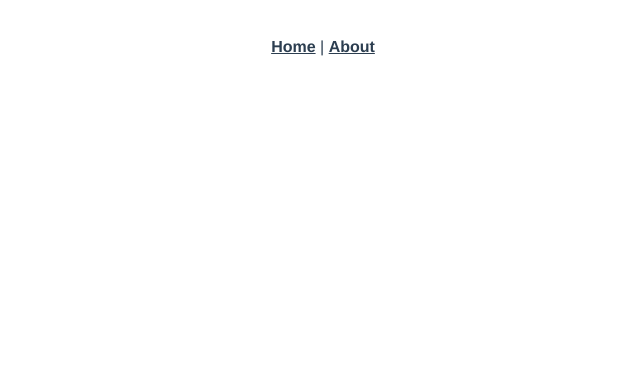
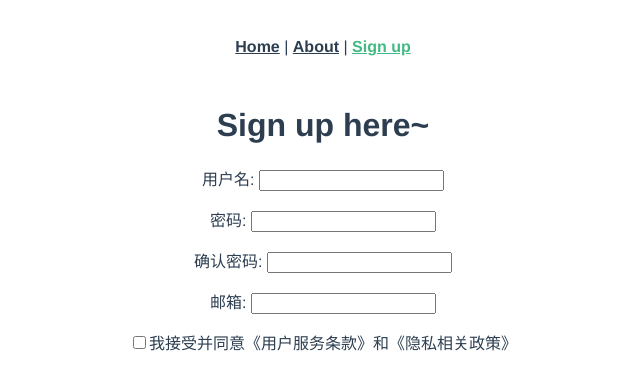
Before and after one commit to baocvcv/wenquan-platform, a Vue app in the folder frontend/: page /signup in a window 1280 px wide. Shown: the top 390 px of the page, without its empty margins (317-957 px from the left). Built offline with nearby package versions, Linux system fonts and the light colour scheme.

Commit message:
Add url pattern for sign up view and initialize sign up view

```diff
--- a/frontend/src/App.vue
+++ b/frontend/src/App.vue
@@ -2,7 +2,8 @@
   <div id="app">
     <div id="nav">
       <router-link to="/">Home</router-link> |
-      <router-link to="/about">About</router-link>
+      <router-link to="/about">About</router-link> |
+      <router-link to="/signup">Sign up</router-link>
     </div>
     <router-view />
   </div>
--- /dev/null
+++ b/frontend/src/components/SignUpBox.vue
@@ -0,0 +1,39 @@
+<template>
+  <div id="sign-up-box">
+    <p>
+      <label>用户名: </label>
+      <input type="text" />
+    </p>
+    <p>
+      <label>密码: </label>
+      <input type="password" />
+    </p>
+    <p>
+      <label>确认密码: </label>
+      <input type="password" />
+    </p>
+    <p>
+      <label>邮箱: </label>
+      <input type="text" />
+    </p>
+    <p>
+      <input type="checkbox" />
+	  <label>我接受并同意《用户服务条款》和《隐私相关政策》</label>
+    </p>
+  </div>
+</template>
+
+<script>
+export default {
+  name: "sign-up-box",
+  props: {
+    a: Array
+  },
+  components: {
+  },
+}
+</script>
+
+<!-- Add "scoped" attribute to limit CSS to this component only -->
+<style scoped>
+</style>
--- a/frontend/src/router.js
+++ b/frontend/src/router.js
@@ -13,6 +13,12 @@ export default new Router({
       name: "home",
       component: Home
     },
+	{
+	  path: "/signup",
+	  name: "signup",
+	  component: () =>
+        import("./views/SignUp.vue")
+	},
     {
       path: "/about",
       name: "about",
--- /dev/null
+++ b/frontend/src/views/SignUp.vue
@@ -0,0 +1,28 @@
+<template>
+  <div id="sign-up">
+    <h1>Sign up here~</h1>
+    <sign-up-box></sign-up-box>
+  </div>
+</template>
+
+<script>
+import SignUpBox from "../components/SignUpBox.vue"
+
+export default {
+  name: "#sign-up",
+  props: {
+  },
+  data: function() {
+    return {
+      test: "hahah"
+    }
+  },
+  components: {
+    "sign-up-box": SignUpBox
+  }
+}
+</script>
+
+<!-- Add "scoped" attribute to limit CSS to this component only -->
+<style scoped>
+</style>
```
